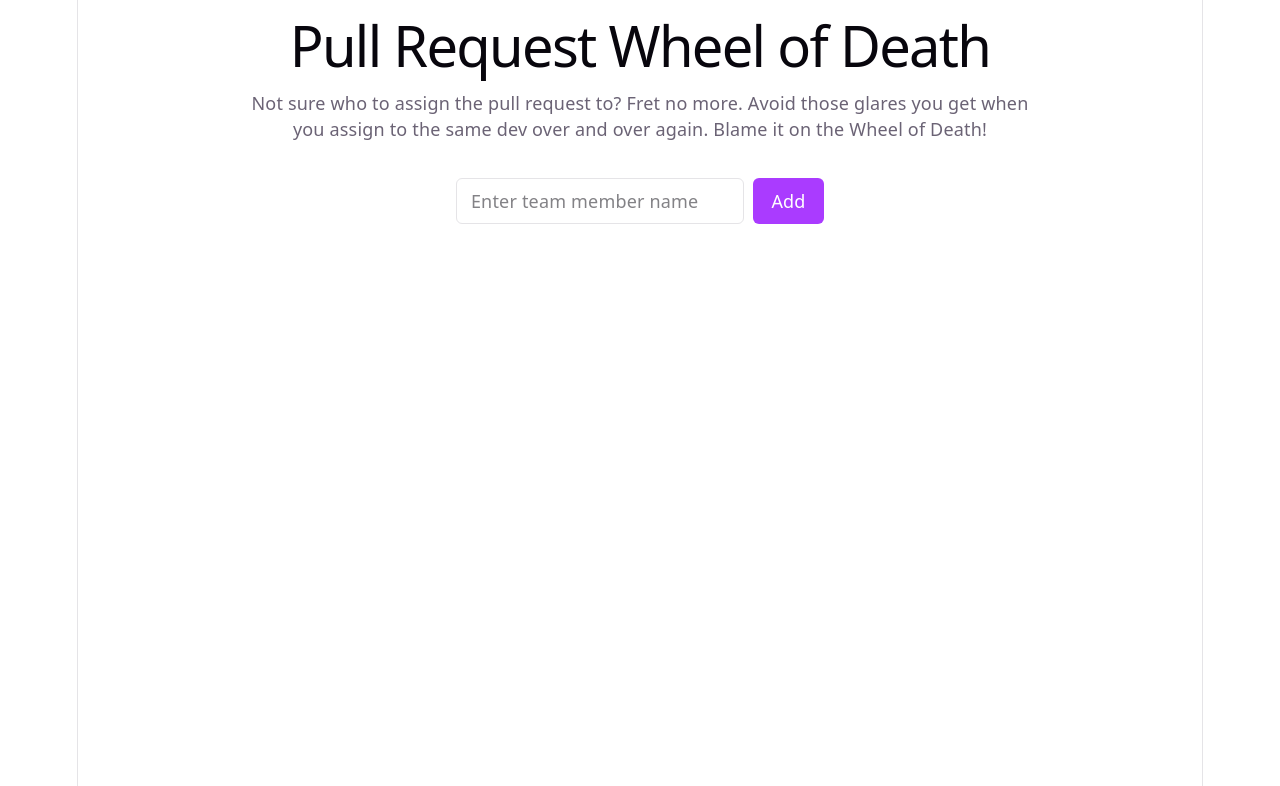
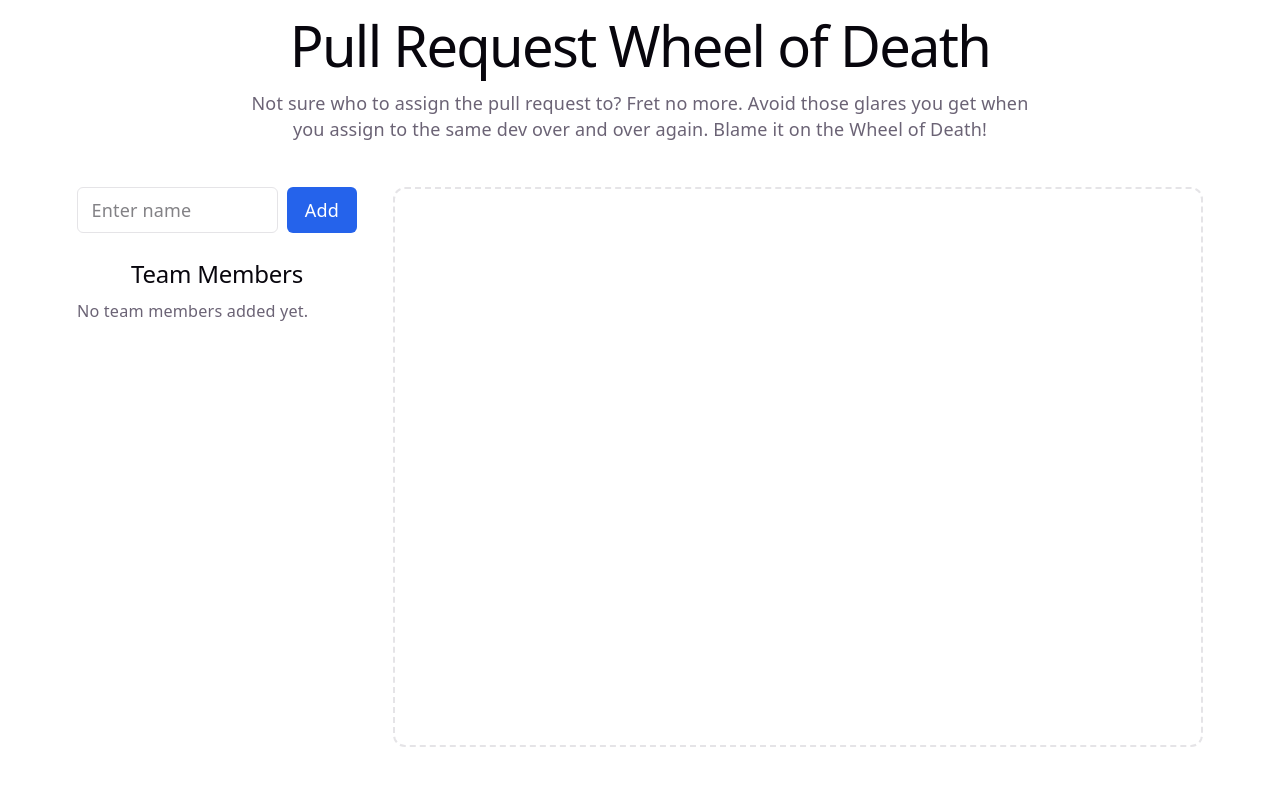
Before and after one commit to Ly900/pull-request-wheel, a React (Vite) app: page / in a window 1280 px wide. Shown: the top 786 px of the page. Built offline with nearby package versions, Linux system fonts and the light colour scheme.

Commit message:
Redesign layout: two-column with sidebar and wheel area, blue accent colors

```diff
--- a/src/App.css
+++ b/src/App.css
@@ -3,11 +3,29 @@ p {
   margin: 0 auto;
 }
 
+/* ── Two-column layout ── */
+.layout {
+  display: flex;
+  flex-direction: row;
+  align-items: flex-start;
+  gap: 2rem;
+  margin-top: 2.5rem;
+  flex: 1;
+  min-height: 0;
+}
+
+/* ── Left sidebar: input + team member list ── */
+.sidebar {
+  display: flex;
+  flex-direction: column;
+  gap: 1.5rem;
+  width: 280px;
+  flex-shrink: 0;
+}
+
 .add-dev {
   display: flex;
   gap: 0.5rem;
-  justify-content: center;
-  margin-top: 2rem;
 }
 
 .add-dev input {
@@ -17,7 +35,8 @@ p {
   border-radius: 6px;
   background: var(--bg);
   color: var(--text-h);
-  width: 16rem;
+  flex: 1;
+  min-width: 0;
 }
 
 .add-dev input:focus {
@@ -33,26 +52,51 @@ p {
   background: var(--accent);
   color: #fff;
   cursor: pointer;
+  white-space: nowrap;
 }
 
 .add-dev button:hover {
   opacity: 0.85;
 }
 
+/* ── Team Members section ── */
+.team-members h2 {
+  margin-bottom: 0.5rem;
+}
+
 .dev-list {
   list-style: none;
   padding: 0;
-  margin: 1.5rem auto 0;
-  max-width: 20rem;
+  margin: 0;
+  display: flex;
+  flex-direction: column;
+  gap: 0.4rem;
   text-align: left;
 }
 
 .dev-list li {
-  padding: 0.5rem 0.75rem;
-  border-bottom: 1px solid var(--border);
+  padding: 0.4rem 0.75rem;
+  border-radius: 6px;
+  background: var(--accent-bg);
   color: var(--text-h);
+  font-size: 0.95rem;
 }
 
-.dev-list li:first-child {
-  border-top: 1px solid var(--border);
+.empty-state {
+  color: var(--text);
+  font-size: 0.9rem;
+  text-align: left;
+  max-width: none;
+  margin: 0;
 }
+
+/* ── Right wheel area ── */
+.wheel-area {
+  flex: 1;
+  min-height: 560px;
+  display: flex;
+  align-items: center;
+  justify-content: center;
+  border: 2px dashed var(--border);
+  border-radius: 12px;
+}
--- a/src/App.tsx
+++ b/src/App.tsx
@@ -21,10 +21,12 @@ function App() {
       <h1>Pull Request Wheel of Death</h1>
       <p>Not sure who to assign the pull request to? Fret no more. Avoid those glares you get when you assign to the same dev over and over again. Blame it on the Wheel of Death!</p>
 
+      <div className="layout">
+        <aside className="sidebar">
           <div className="add-dev">
             <input
               type="text"
-          placeholder="Enter team member name"
+              placeholder="Enter name"
               value={inputValue}
               onChange={(e) => setInputValue(e.target.value)}
               onKeyDown={handleKeyDown}
@@ -32,13 +34,24 @@ function App() {
             <button type="button" onClick={addName}>Add</button>
           </div>
 
-      {names.length > 0 && (
+          <div className="team-members">
+            <h2>Team Members</h2>
+            {names.length > 0 ? (
               <ul className="dev-list">
                 {names.map((name, index) => (
                   <li key={index}>{name}</li>
                 ))}
               </ul>
+            ) : (
+              <p className="empty-state">No team members added yet.</p>
             )}
+          </div>
+        </aside>
+
+        <main className="wheel-area">
+          {/* Wheel will be rendered here */}
+        </main>
+      </div>
     </>
   );
 }
--- a/src/index.css
+++ b/src/index.css
@@ -6,9 +6,9 @@
   --bg: #fff;
   --border: #e5e4e7;
   --code-bg: #f4f3ec;
-  --accent: #aa3bff;
-  --accent-bg: rgba(170, 59, 255, 0.1);
-  --accent-border: rgba(170, 59, 255, 0.5);
+  --accent: #2563eb;
+  --accent-bg: rgba(37, 99, 235, 0.1);
+  --accent-border: rgba(37, 99, 235, 0.5);
   --social-bg: rgba(244, 243, 236, 0.5);
   --shadow:
     rgba(0, 0, 0, 0.1) 0 10px 15px -3px, rgba(0, 0, 0, 0.05) 0 4px 6px -2px;
@@ -39,9 +39,9 @@
     --bg: #16171d;
     --border: #2e303a;
     --code-bg: #1f2028;
-    --accent: #c084fc;
-    --accent-bg: rgba(192, 132, 252, 0.15);
-    --accent-border: rgba(192, 132, 252, 0.5);
+    --accent: #60a5fa;
+    --accent-bg: rgba(96, 165, 250, 0.15);
+    --accent-border: rgba(96, 165, 250, 0.5);
     --social-bg: rgba(47, 48, 58, 0.5);
     --shadow:
       rgba(0, 0, 0, 0.4) 0 10px 15px -3px, rgba(0, 0, 0, 0.25) 0 4px 6px -2px;
@@ -57,7 +57,6 @@
   max-width: 100%;
   margin: 0 auto;
   text-align: center;
-  border-inline: 1px solid var(--border);
   min-height: 100svh;
   display: flex;
   flex-direction: column;
```
Lines whose indentation alone changed are shown as unchanged.
